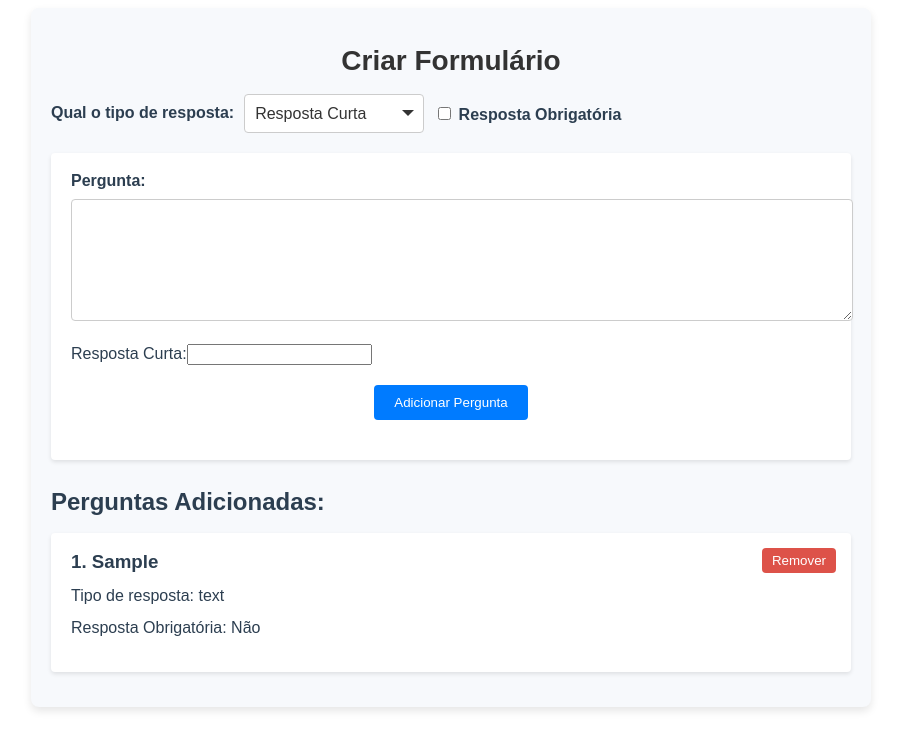
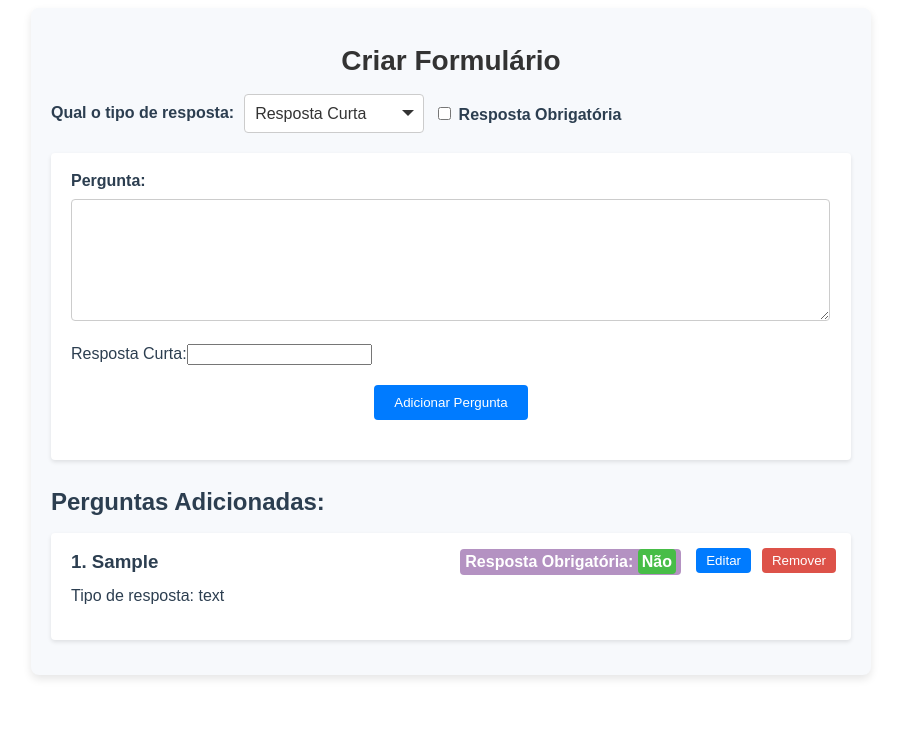
Before and after one commit to luizfcneto/quiz, a Vue app in the folder client/: page /created-form in a window 1280 px wide. Both pictures are taken after typing "Sample" into the empty fields and a click on the button "Adicionar Pergunta". Shown: the top 750 px of the page, without its empty margins (189-1090 px from the left). Built offline with nearby package versions, Linux system fonts and the light colour scheme.

Commit message:
add edited-function to edit question in form

```diff
--- a/client/src/components/modules/createdForm/CreatedQuestion.vue
+++ b/client/src/components/modules/createdForm/CreatedQuestion.vue
@@ -46,10 +46,7 @@
             >
                 <h3>{{ index + 1 }}. {{ question.text }}</h3>
                 <p>Tipo de resposta: {{ question.type }}</p>
-                <p>
-                    Resposta Obrigatória:
-                    {{ question.isRequired ? 'Sim' : 'Não' }}
-                </p>
+
                 <div
                     v-if="
                         question.type === 'radio' ||
@@ -69,13 +66,73 @@
                         </li>
                     </ul>
                 </div>
+                <p class="required-answer-btn">
+                    Resposta Obrigatória:
+                    <span
+                        class="answer-status"
+                        :class="{
+                            'positive-answer-btn': question.isRequired,
+                            'negative-answer-btn': !question.isRequired
+                        }"
+                        >{{ question.isRequired ? 'Sim' : 'Não' }}</span
+                    >
+                </p>
+                <button class="edit-question-btn" @click="openEditModal(index)">
+                    <!-- Botão para editar a pergunta -->
+                    Editar
+                </button>
                 <button
                     class="remove-question-btn"
                     @click="removeQuestion(index)"
-                ><!-- Botão para remover a pergunta -->
+                >
+                    <!-- Botão para remover a pergunta -->
                     Remover
                 </button>
-
+            </div>
+        </div>
+        <div class="edit-modal" v-if="editedQuestionIndex !== -1">
+            <div class="modal-content">
+                <h2>Editar Pergunta</h2>
+                <div class="question-type">
+                    <label>Qual o tipo de resposta:</label>
+                    <div class="select-container">
+                        <select v-model="selectedType">
+                            <option
+                                v-for="option in responseTypes"
+                                :key="option.value"
+                                :value="option.value"
+                            >
+                                {{ option.label }}
+                            </option>
+                        </select>
+                        <div class="select-arrow"></div>
+                    </div>
+                    <label class="checkbox-container">
+                        <input type="checkbox" v-model="responseIsRequired" />
+                        Resposta Obrigatória
+                    </label>
+                </div>
+                <div class="question-box">
+                    <label class="question-label">Pergunta:</label>
+                    <textarea
+                        class="question-textarea"
+                        v-model="questionText"
+                    />
+                </div>
+                <div class="answer-container">
+                    <component
+                        :is="componentMap[selectedType]"
+                        ref="answerComponent"
+                    />
+                </div>
+                <div class="modal-buttons">
+                    <button class="cancel-btn" @click="closeEditModal">
+                        Cancelar
+                    </button>
+                    <button class="save-btn" @click="saveEditedQuestion">
+                        Salvar
+                    </button>
+                </div>
             </div>
         </div>
     </div>
@@ -103,7 +160,8 @@ export default {
             ],
             responseIsRequired: false, // Propriedade para controlar se a resposta é obrigatória
             questionText: '', // Texto da pergunta atual
-            questions: [] // Array para armazenar as perguntas adicionadas
+            questions: [], // Array para armazenar as perguntas adicionadas
+            editedQuestionIndex: -1
         };
     },
     components: {
@@ -152,6 +210,49 @@ export default {
         removeQuestion(index) {
             // Método para remover a pergunta do array com base no índice
             this.questions.splice(index, 1);
+        },
+        editedQuestionIndex(index) {
+            this.editedQuestionIndex = index;
+            const question = this.questions[index];
+            this.selectedType = question.type;
+            this.responseIsRequired = question.isRequired;
+            this.questionText = question.text;
+            // Preencha a resposta, dependendo do tipo de pergunta (se houver)
+            if (question.type === 'radio' || question.type === 'checkbox') {
+                const answerComponent = this.$refs.answerComponent;
+                answerComponent.selectedOptions = question.answers;
+            }
+        },
+        openEditModal(index) {
+            this.editedQuestionIndex = index;
+            const question = this.questions[index];
+            this.selectedType = question.type;
+            this.responseIsRequired = question.isRequired;
+            this.questionText = question.text;
+            // Preencha a resposta, dependendo do tipo de pergunta (se houver)
+            if (question.type === 'radio' || question.type === 'checkbox') {
+                const answerComponent = this.$refs.answerComponent;
+                answerComponent.selectedOptions = question.answers;
+            }
+        },
+        closeEditModal() {
+            this.editedQuestionIndex = -1;
+        },
+        saveEditedQuestion() {
+            if (this.editedQuestionIndex !== -1) {
+                const question = this.questions[this.editedQuestionIndex];
+                question.text = this.questionText;
+                question.type = this.selectedType;
+                question.isRequired = this.responseIsRequired;
+                if (
+                    this.selectedType === 'radio' ||
+                    this.selectedType === 'checkbox'
+                ) {
+                    const answerComponent = this.$refs.answerComponent;
+                    question.answers = answerComponent.selectedOptions;
+                }
+                this.closeEditModal();
+            }
         },
         getLetter(index) {
             // Array com as letras do alfabeto (de A a Z)
@@ -207,8 +308,9 @@ export default {
     box-shadow: 0 2px 4px rgba(0, 0, 0, 0.1);
 }
 
-.questions-list {/* Estilos para a lista de respostas */
-  margin-top: 30px;
+.questions-list {
+    /* Estilos para a lista de respostas */
+    margin-top: 30px;
 }
 
 .question-box {
@@ -222,7 +324,7 @@ export default {
 }
 
 .question-textarea {
-    width: 100%;
+    min-width: 97%;
     min-height: 100px;
     padding: 10px; /* Espaçamento menor dentro da caixa de texto */
     border: 1px solid #ccc;
@@ -292,6 +394,46 @@ ul {
     background-color: #db1a1a; /* Tom mais escuro ao passar o mouse */
 }
 
+.edit-question-btn {
+    position: absolute;
+    top: 15px; /* Espaçamento do topo */
+    right: 100px; /* Espaçamento da direita */
+    padding: 5px 10px;
+    background-color: #007bff; /* Vermelho leve */
+    color: #fff;
+    border: none;
+    border-radius: 4px;
+    cursor: pointer;
+    transition: background-color 0.2s;
+}
+
+.edit-question-btn:hover {
+    background-color: #0056b3; /* Tom mais escuro ao passar o mouse */
+}
+
+.required-answer-btn {
+    position: absolute;
+    color: white;
+    top: 0px; /* Espaçamento do topo */
+    right: 170px; /* Espaçamento da direita */
+    padding: 5px 5px;
+    border: none;
+    border-radius: 4px;
+    font-weight: bold;
+    background: rgb(180, 146, 194);
+}
+.positive-answer-btn {
+    background-color: #dd5249;
+    padding: 4px 4px;
+    border-radius: 4px;
+}
+
+.negative-answer-btn {
+    background-color: rgb(71, 189, 71);
+    padding: 4px 4px;
+    border-radius: 4px;
+}
+
 .select-container {
     position: relative;
 }
@@ -346,4 +488,64 @@ option {
 option:hover {
     background-color: #f0f0f0;
 }
+
+
+.edit-modal {
+    position: fixed;
+    top: 0;
+    left: 0;
+    width: 100%;
+    height: 100%;
+    background-color: rgba(0, 0, 0, 0.5);
+    display: flex;
+    justify-content: center;
+    align-items: center;
+    z-index: 200;
+}
+
+.modal-content {
+    background-color: #fff;
+    padding: 20px;
+    border-radius: 4px;
+    box-shadow: 0 2px 4px rgba(0, 0, 0, 0.1);
+    min-width: 400px; /* Defina a largura do modal de acordo com suas preferências */
+}
+
+.modal-content h2 {
+    font-size: 24px;
+    margin-bottom: 10px;
+}
+
+.modal-buttons {
+    display: flex;
+    justify-content: flex-end;
+    margin-top: 20px;
+}
+
+.cancel-btn,
+.save-btn {
+    padding: 10px 20px;
+    margin-left: 10px;
+    border: none;
+    border-radius: 4px;
+    cursor: pointer;
+    transition: background-color 0.2s;
+}
+
+.cancel-btn {
+    background-color: #ccc;
+    color: #fff;
+}
+
+.save-btn {
+    background-color: #007bff;
+    color: #fff;
+}
+
+.cancel-btn:hover{
+    background-color: #db1a1a;
+}
+.save-btn:hover {
+    background-color: #0056b3;
+}
 </style>
--- a/client/src/components/modules/createdForm/answerTypes/checkboxTypeAnswer.vue
+++ b/client/src/components/modules/createdForm/answerTypes/checkboxTypeAnswer.vue
@@ -94,10 +94,10 @@ export default {
 
 .checkbox-type-answer button:last-child {
   margin-left: 10px;
-  background-color: #f44336;
+  background-color: #dd5249; /* Vermelho leve */
 }
 
 .checkbox-type-answer button:last-child:hover {
-  background-color: #d32f2f;
+  background-color: #db1a1a; /* Tom mais escuro ao passar o mouse */
 }
 </style>
--- a/client/src/components/modules/createdForm/answerTypes/radioTypeAnswer.vue
+++ b/client/src/components/modules/createdForm/answerTypes/radioTypeAnswer.vue
@@ -94,10 +94,10 @@ export default {
 
 .radio-type-answer button:last-child {
   margin-left: 10px;
-  background-color: #f44336;
+  background-color: #dd5249; /* Vermelho leve */
 }
 
 .radio-type-answer button:last-child:hover {
-  background-color: #d32f2f;
+  background-color: #db1a1a; /* Tom mais escuro ao passar o mouse */
 }
 </style>
```
